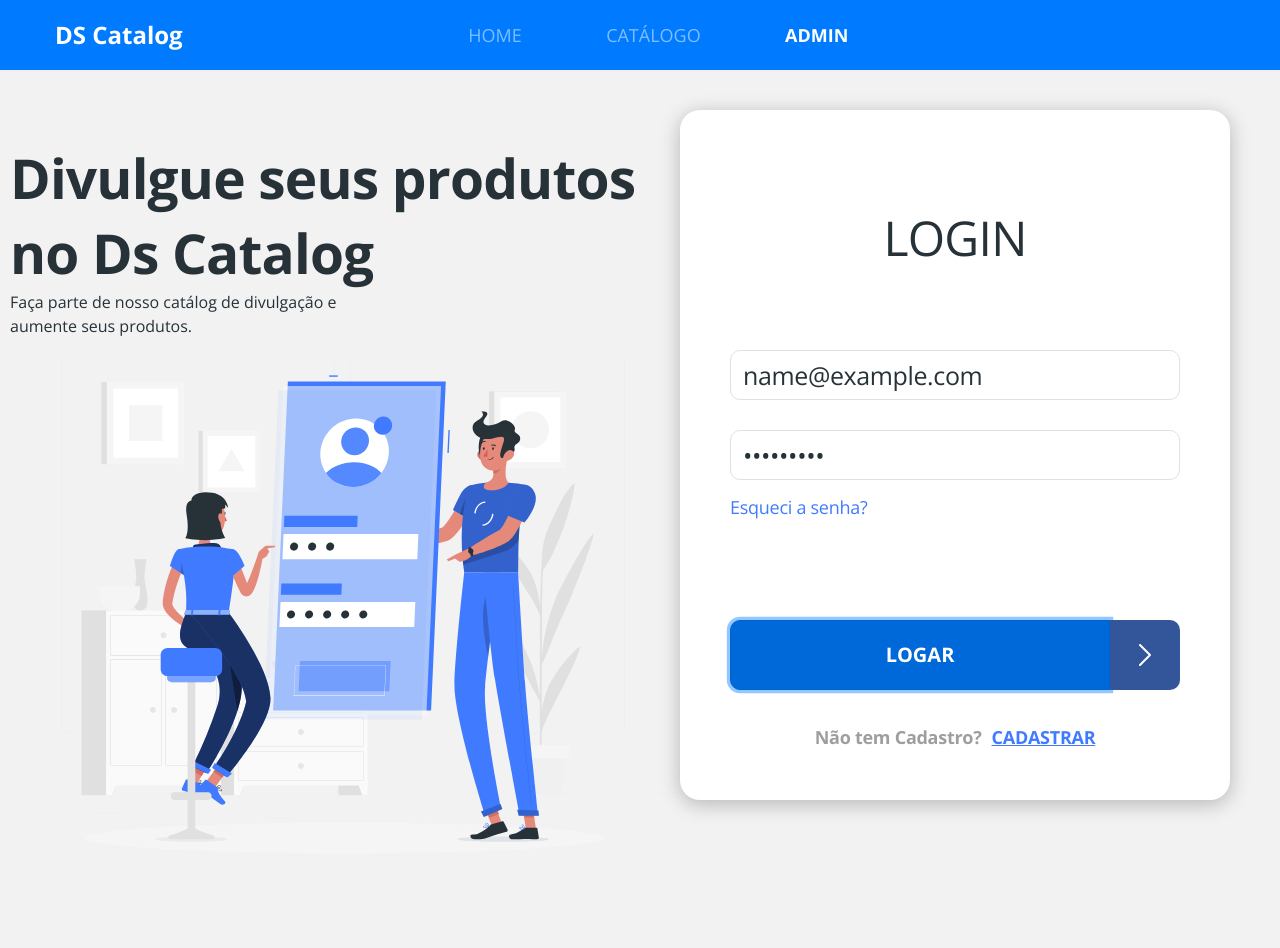
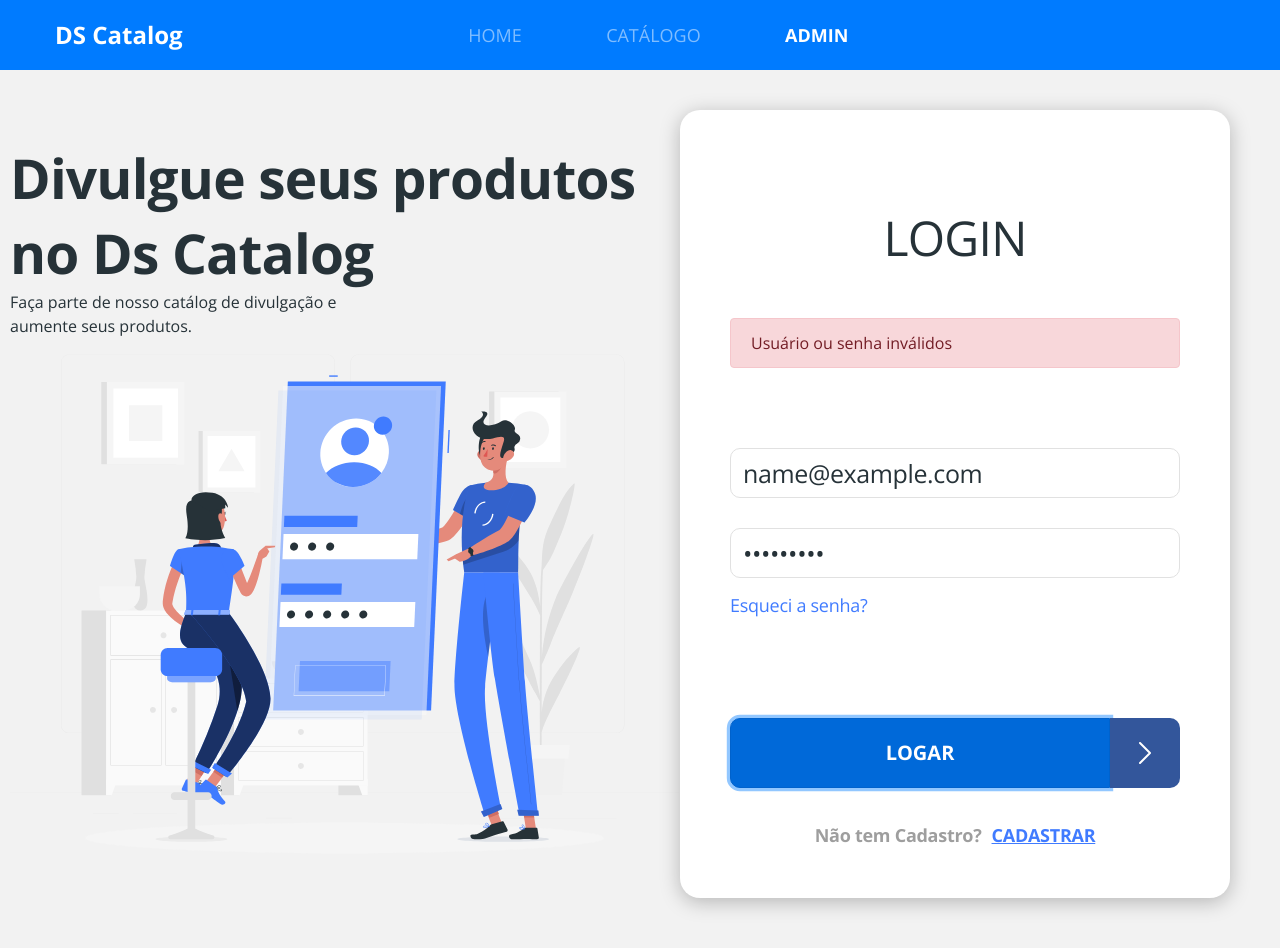
Before and after one commit to pierreEnoc/ds-catalog-web, a React (Create React App) app: page /admin/auth/login in a window 1280 px wide. Both pictures are taken after typing "name@example.com", "Sample123" into the empty fields and a click on the button "LOGAR". Shown: the top 948 px of the page. Built offline with nearby package versions, Linux system fonts and the light colour scheme; no server answers.

Commit message:
:sparkles:displaying alert when login is invalid

```diff
--- a/src/core/utils/request.ts
+++ b/src/core/utils/request.ts
@@ -36,7 +36,10 @@ export const makeLogin = (loginData: LoginData) => {
         'Content-Type': 'application/x-www-form-urlencoded'
     }
 
-  const payload = qs.stringify({ ...loginData, grant_type: 'password'});
+  //const payload = qs.stringify({ ...loginData, grant_type: 'password'}); bibliotec
+
+  //na mão
+  const payload = `username=${loginData.username}&password=${loginData.password}&grant_type=password`
 
   return makeRequest({ url: '/oauth/token', data: payload, method: 'POST', headers });
 }
--- a/src/pages/Auth/components/Login/index.tsx
+++ b/src/pages/Auth/components/Login/index.tsx
@@ -1,5 +1,5 @@
 import ButtonIcon from 'core/components/ButtonIcon';
-import React from 'react';
+import React, { useState } from 'react';
 import { Link } from 'react-router-dom';
 import { useForm } from 'react-hook-form';
 import AuthCard from '../Card';
@@ -13,29 +13,40 @@ type FormData = {
 
 const Login = () => {
     const { register, handleSubmit } = useForm<FormData>();
+    const [hasError, setHasError] = useState(false);
 
     const onSubmit = (data: FormData) => {
-        console.log(data);
         makeLogin(data)
+        .then(response => {
+            setHasError(false);
+        })
+        .catch(() => {
+            setHasError(true);
+        })
     }
 
     return (
         <AuthCard  title="login">
+            {hasError && (
+                <div className="alert alert-danger mt-5">
+                Usuário ou senha inválidos
+                </div>
+            )}
+
         <form className="login-form" onSubmit={handleSubmit(onSubmit)}>
         <input
             type="email"
             className="form-control input-base margin-botton-30"
             placeholder="Email"
             name="username"
-            ref={register}
-
+            ref={register({ required: true })}
         />
          <input
             type="password"
             className="form-control input-base"
             placeholder="senha"
             name="password"
-            ref={register}
+            ref={register({ required: true, minLength:5 })}
         />
         <Link to="/admin/auth/recover" className="login-link-recover">
             Esqueci a senha?
```
